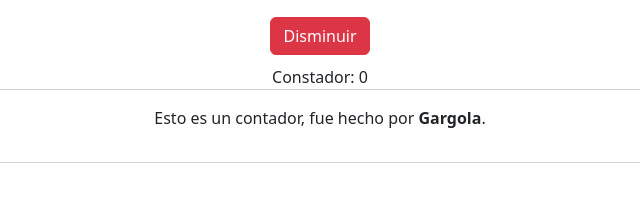
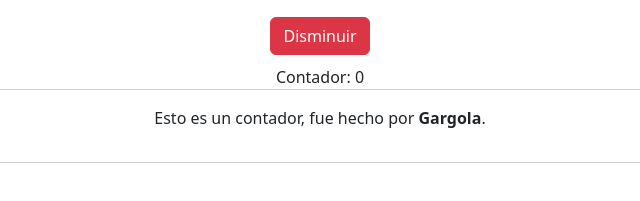
Before and after one commit to Gaargola/contador-web, a plain HTML site: page index.html in a window 1280 px wide. Shown: the part 141-342 px from the top of the page, 320-960 px from the left. Drawn offline with nearby package versions, Linux system fonts and the light colour scheme.

Commit message:
Actualizacion

```diff
--- a/index.html
+++ b/index.html
@@ -6,7 +6,7 @@
     <meta name="viewport" content="width=device-width, initial-scale=1.0">
     <!---BootStrap-->
     <link href="https://cdn.jsdelivr.net/npm/bootstrap@5.2.0-beta1/dist/css/bootstrap.min.css" rel="stylesheet" integrity="sha384-0evHe/X+R7YkIZDRvuzKMRqM+OrBnVFBL6DOitfPri4tjfHxaWutUpFmBp4vmVor" crossorigin="anonymous">
-    <title>Compra</title>
+    <title>Contador</title>
 </head>
 <body>
     <header>
@@ -22,7 +22,7 @@
             <div class="disminuir">
                 <input type="submit" style="margin:10px;" class="btn btn-danger" value="Disminuir">
             </div>
-            <div class="contador">Constador: <span>0</span></div>
+            <div class="contador">Contador: <span>0</span></div>
         </div>
         <div style="text-align: center;" class="card">
             <div class="card-body">
```
